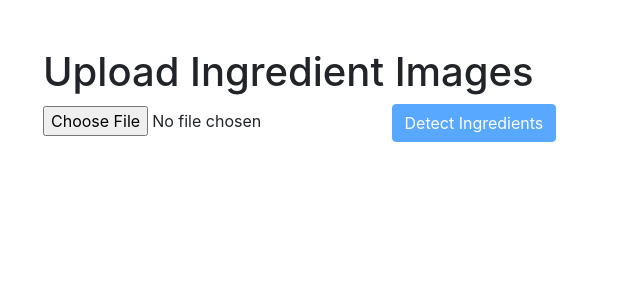
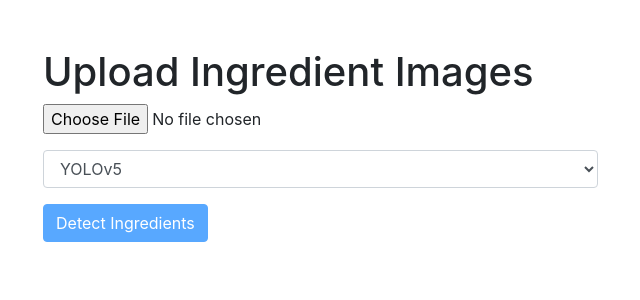
Before and after one commit to GBC-Oat/EasyChef, a Flask app: page / in a window 1280 px wide. Shown: the top 300 px of the page, without its empty margins (42-682 px from the left). Run offline with Flask 3, Linux system fonts and the light colour scheme; some libraries are stand-ins or nearby versions.

Commit message:
Add model selection dropdown

```diff
--- a/webapp/helper.py
+++ b/webapp/helper.py
@@ -21,6 +21,7 @@
         return jsonify({"error": "No image part"}), 400
 
     uploaded_file = request.files['image']
+    selected_model = request.form['model'] # Retrieve the selected model
 
     if uploaded_file.filename == '':
         return "No selected file", 400
@@ -52,9 +53,10 @@
 
         # Create files dictionary
         files = {'image': (uploaded_file.filename, img_bytes.getvalue())}
+        data = {'model': selected_model}
 
-        logger.info(f"Sending request to {INGREDIENTS_DETECTION_API_URL} with image: {uploaded_file.filename}")
-        response = requests.post(INGREDIENTS_DETECTION_API_URL, files=files)
+        logger.info(f"Sending request to {INGREDIENTS_DETECTION_API_URL} with image: {uploaded_file.filename} and model: {selected_model}")
+        response = requests.post(INGREDIENTS_DETECTION_API_URL, files=files, data=data)
 
         if response.status_code == 200:
             detected_ingredients = response.json().get('detected_ingredients', [])
@@ -80,6 +82,9 @@
     if response.status_code == 200:
         suggested_recipes = response.json().get('recipe', [])
         logger.info(f"Received response: {response.status_code}, Suggested recipes: {suggested_recipes}")
+        if not suggested_recipes:
+            return "No recipe matched the detected ingredients. Please try again."
+
         return render_template('result_recipe.html', suggested_recipes=suggested_recipes)
     else:
         logger.error(f"Error finding recipe. Status code: {response.status_code}")
--- a/webapp/templates/index.html
+++ b/webapp/templates/index.html
@@ -10,8 +10,22 @@
     <div class="container mt-5">
         <h1>Upload Ingredient Images</h1>
         <form id="uploadForm" enctype="multipart/form-data" action="/detect_ingredients" method="post">
-            <input type="file" name="image" id="fileInput" accept=".png, .jpg, .jpeg, .heif, .heic, .hevc">
-            <button type="submit" class="btn btn-primary" id="detectButton" disabled>Detect Ingredients</button>
+            <div class="form-group">
+                <input type="file" name="image" id="fileInput" accept=".png, .jpg, .jpeg, .heif, .heic, .hevc">
+            </div>
+
+            <div class="form-group" style="width: 50%;">
+                <!-- Dropdown for selecting model -->
+                <select name="model" id="modelSelect" class="form-control">
+                    <option value="yolov5">YOLOv5</option>
+                    <option value="resnet50">ResNet50</option>
+                    <option value="mobilenetv2">MobileNetv2</option>
+                </select>
+            </div>
+
+            <div class="form-group"></div>
+                <button type="submit" class="btn btn-primary" id="detectButton" disabled>Detect Ingredients</button>
+            </div>
         </form>
 
         <div id="loading" style="display: none;">Loading...</div>
```
